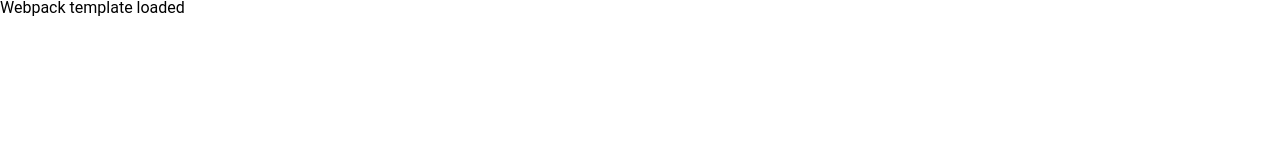
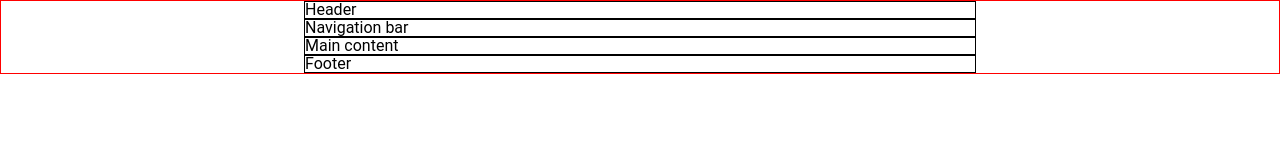
Before and after one commit to ignasc/odinProject-Homepage, a website built with webpack: page src/template.html in a window 1280 px wide. Built offline with nearby package versions, Linux system fonts and the light colour scheme.

Commit message:
Add basic homepage template with main elements.
Header, navbar, main content and footer.

```diff
--- a/src/styles.css
+++ b/src/styles.css
@@ -1,3 +1,30 @@
 body {
     font-family: "Roboto", sans-serif;
 }
+
+.wrapper {
+    border: 1px solid red;
+    display: grid;
+    grid-template-columns: 1fr min(42rem, 100%) 1fr;
+}
+
+header {
+    border: 1px solid black;
+    grid-column: 2 / -2;
+}
+
+nav {
+    border: 1px solid black;
+    grid-column: 2 / -2;
+}
+
+main {
+    border: 1px solid black;
+    grid-column: 2 / -2;
+    max-width: 64rem;
+}
+
+footer {
+    border: 1px solid black;
+    grid-column: 2 / -2;
+}
--- a/src/template.html
+++ b/src/template.html
@@ -3,9 +3,14 @@
     <head>
         <meta charset="UTF-8" />
         <meta name="viewport" content="width=device-width, initial-scale=1.0" />
-        <title>Webpack Template</title>
+        <title>Homepage</title>
     </head>
     <body>
-        <div id="content"></div>
+        <div class="wrapper">
+            <header>Header</header>
+            <nav>Navigation bar</nav>
+            <main>Main content</main>
+            <footer>Footer</footer>
+        </div>
     </body>
 </html>
```
